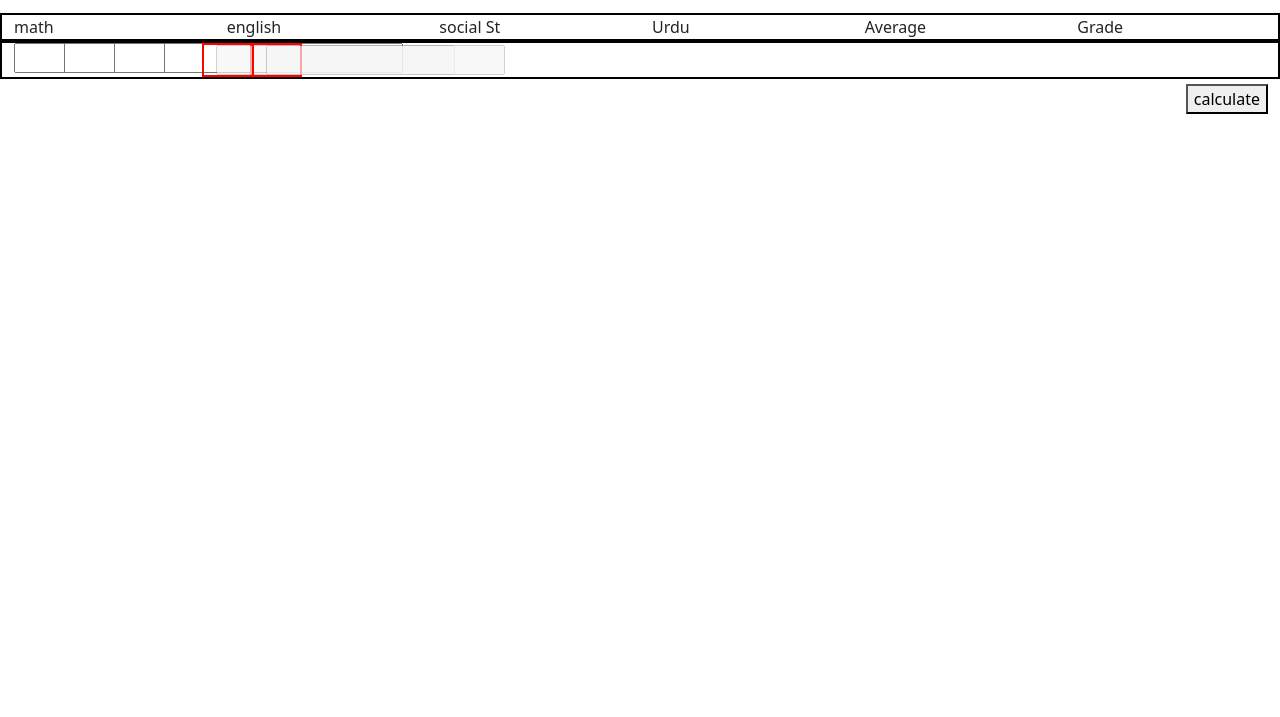
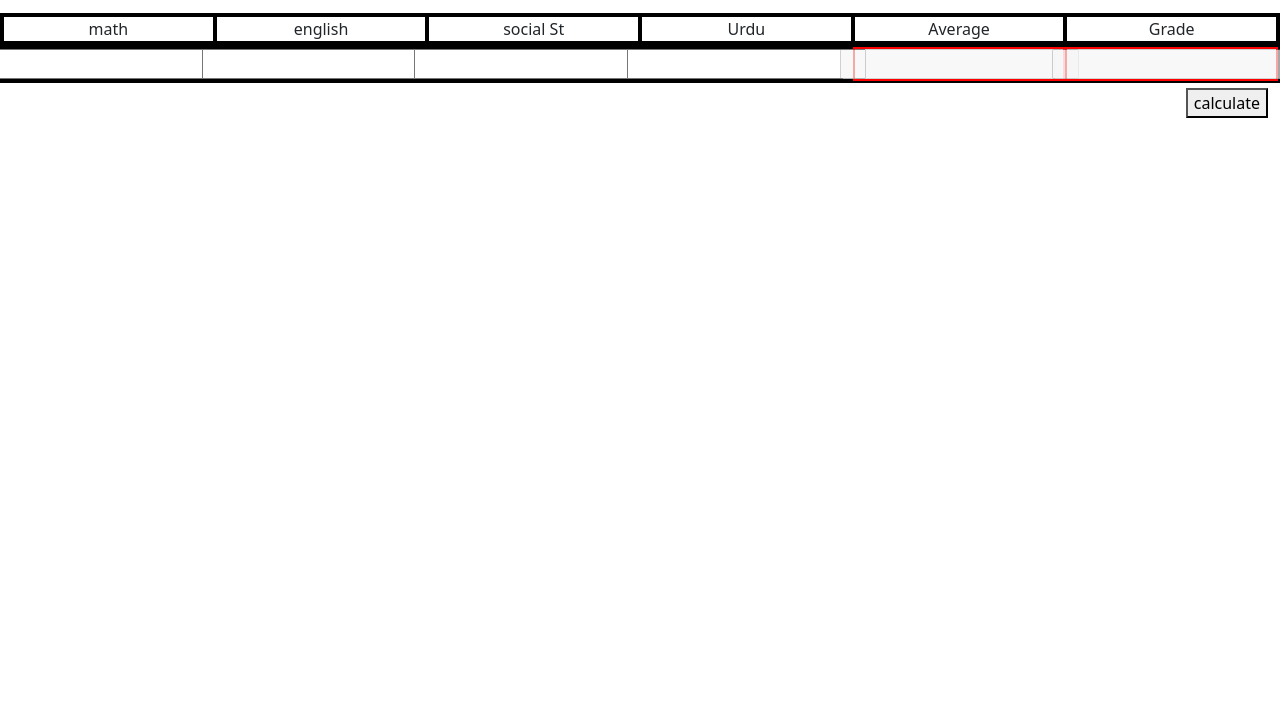
Before and after one commit to AliRaza707/agregate_CALC, a plain HTML site: page index.html in a window 1280 px wide. Shown: the part 83-800 px from the top of the page. Drawn offline with nearby package versions, Linux system fonts and the light colour scheme.

Commit message:
Update index.html

```diff
--- a/index.html
+++ b/index.html
@@ -36,21 +36,21 @@
     <center><p>kindly enter the numbers below  to know your approx result (max limit 100)</p></center>
     <div class="container-fluid">
         <div class="row">
-            <div class="col-md-2">math</div>
-            <div class="col-md-2">english</div>
-            <div class="col-md-2">social St</div>
-            <div class="col-md-2">Urdu</div>
-            <div class="col-md-2">Average</div>
-            <div class="col-md-2">Grade</div>
+            <div class="col">math</div>
+            <div class="col">english</div>
+            <div class="col">social St</div>
+            <div class="col">Urdu</div>
+            <div class="col">Average</div>
+            <div class="col">Grade</div>
         </div>
         <form action="#">
             <div class="row">
-                <div class="col-md-2 mybox"><input type="text" id="math-marks"></div>
-                <div class="col-md-2 mybox" ><input type="text" id="english-marks"></div>
-                <div class="col-md-2 mybox" ><input type="text" id="sst-marks"></div>
-                <div class="col-md-2 mybox" ><input type="text" id="urdu-marks"></div>
-                <div class="col-md-2 mybox imp"><input type="text" id="avg" disabled></div>
-                <div class="col-md-2 mybox imp"><input type="text" id="grade" disabled></div>
+                <div class="col mybox"><input type="text" id="math-marks"></div>
+                <div class="col mybox" ><input type="text" id="english-marks"></div>
+                <div class="col mybox" ><input type="text" id="sst-marks"></div>
+                <div class="col mybox" ><input type="text" id="urdu-marks"></div>
+                <div class="col mybox imp"><input type="text" id="avg" disabled></div>
+                <div class="col mybox imp"><input type="text" id="grade" disabled></div>
             </div>
 
             <div class="bottom">
```
